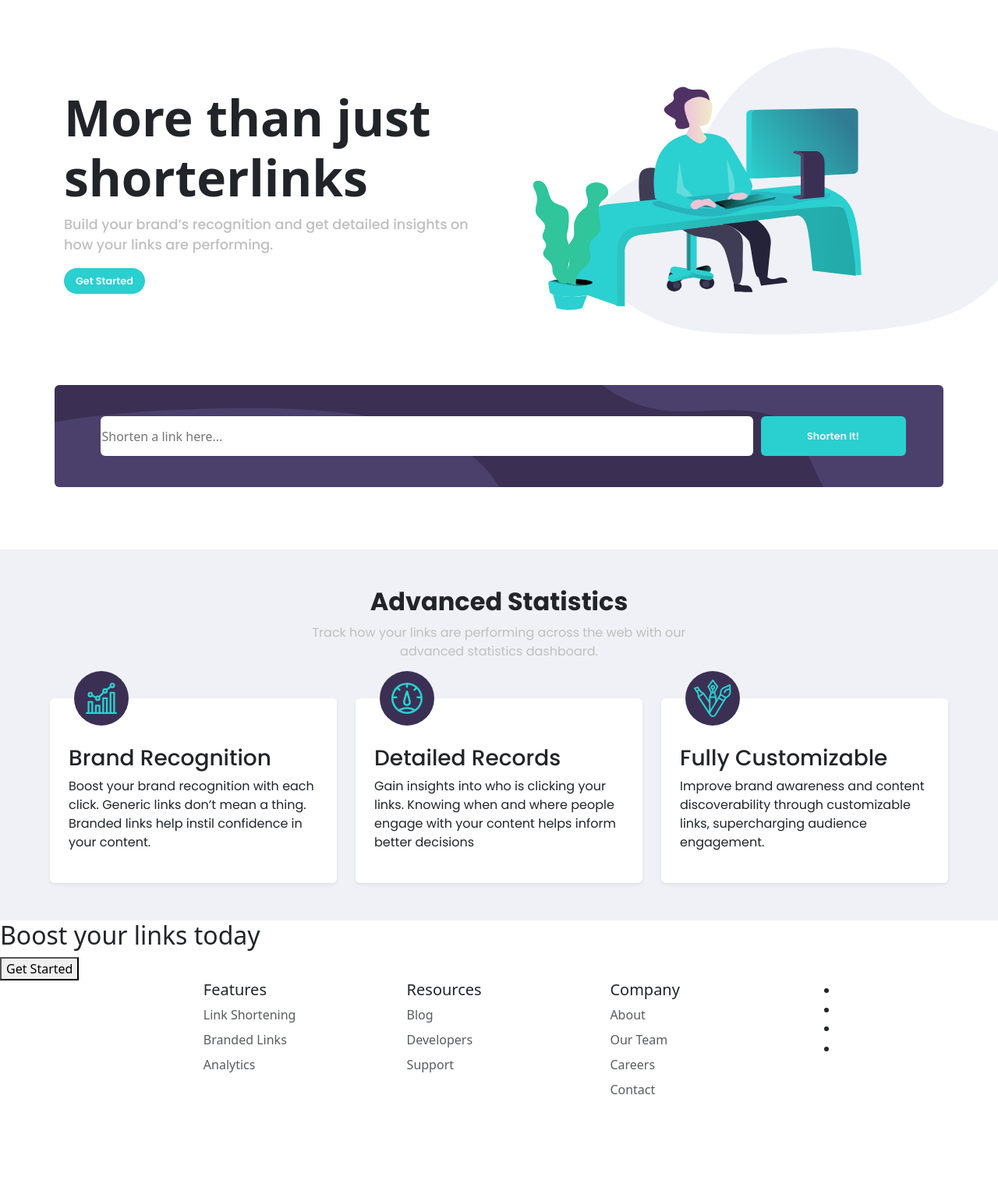
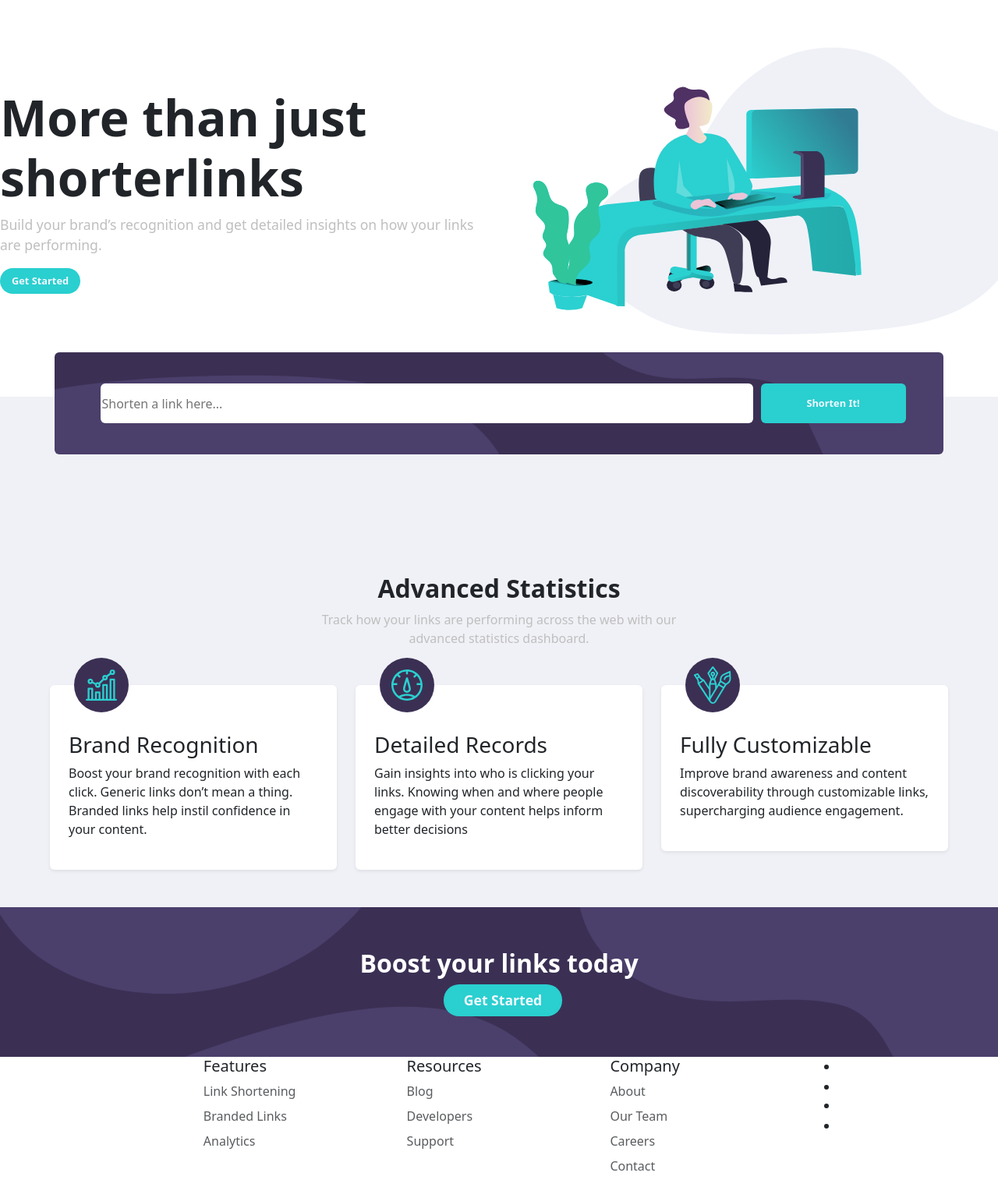
Before and after one commit to structbase/Shortly, a plain HTML site: page index.html in a window 1280 px wide. Shown: the part 69-1601 px from the top of the page at 78% size. Before the commit the page ends 1503 px from the top, so only its background shows below. Drawn offline with nearby package versions, Linux system fonts and the light colour scheme.

Commit message:
another section done

```diff
--- a/index.html
+++ b/index.html
@@ -48,9 +48,9 @@
             </div>
         </header>
 
-        <section class="container section-2 mb-5">
+        <section class="section-2 mb-5 col">
             <div class="row align-items-center">
-                <div class="col-md-6 order-md-1 order-2">
+                <div class="col-md-6 order-md-1 order-2 col-md-6">
                     <h1 class="display-3 fw-bold">
                         More than just shorterlinks
                     </h1>
@@ -70,6 +70,7 @@
             </div>
         </section>
 
+        <section class="py-5 features-section" style="margin-top: 5rem">
             <div
                 class="container section-3 d-flex justify-content-center align-items-center col rounded mb-5"
             >
@@ -83,7 +84,6 @@
                 </button>
             </div>
 
-        <section class="py-5 features-section" style="margin-top: 5rem">
             <div class="section-4 text-center mb-5">
                 <h2 class="fw-bold">Advanced Statistics</h2>
                 <p
@@ -149,9 +149,9 @@
                 </div>
             </div>
         </section>
-        <div class="section-6">
+        <div class="section-6 text-center align-items-center ">
             <h2>Boost your links today</h2>
-            <button>Get Started</button>
+            <button class="custom-button">Get Started</button>
         </div>
         <div class="d w-100 section-7">
             <footer class="row row-cols-1 row-cols-sm-2 row-cols-md-5">
--- a/style.css
+++ b/style.css
@@ -10,6 +10,10 @@
 .custome-font-color-Gray-950 {
     color: hsl(260, 8%, 14%);
 } */
+
+html {
+    font-family: "Poppins", sans-serif;
+}
 
 header {
     margin-top: 2rem;
@@ -31,7 +35,6 @@ header li {
 }
 
 .custom-button {
-    font-family: "Poppins", sans-serif;
     font-weight: 600;
     font-size: 0.8rem;
     color: aliceblue;
@@ -47,13 +50,11 @@ header li {
 }
 
 .secondary-button {
-    font-family: "Poppins", sans-serif;
     font-weight: bold;
 }
 
 .list-item {
     list-style-type: none;
-    font-family: "Poppins", sans-serif;
     font-weight: 600;
     font-size: 0.8rem;
     color: hsl(0, 0%, 75%);
@@ -74,21 +75,20 @@ header li {
 }
 
 .here-paragraph {
-    font-family: "Poppins", sans-serif;
     font-size: 1.1rem;
     font-weight: 500;
     color: hsl(0, 0%, 75%) !important;
 }
 
 .section-3 {
-    margin-top: 4.07rem;
     background-image: url("./images/bg-shorten-desktop.svg");
     background-repeat: no-repeat;
     background-size: cover;
     height: 8.2rem;
     background-color: hsl(257, 27%, 26%);
 
-
+    transform: translateY(-80%);
+    margin-bottom: -4rem;
 }
 
 .section-3 > input {
@@ -97,9 +97,6 @@ header li {
     margin-left: 10px;
 }
 
-.section-4 {
-    font-family: "Poppins", sans-serif;
-}
 .section-4 > h2 {
     font-weight: 650;
 }
@@ -112,17 +109,7 @@ header li {
 .features-section {
     background-color: #f0f1f6;
     padding: 4rem;
-    font-family: "Poppins", sans-serif;
 }
-
-/* .card-1 {
-}
-.card-2 {
-    padding-top: 2rem;
-}
-.card-3 {
-    padding-top: 4rem;
-} */
 
 .card {
     position: relative;
@@ -143,3 +130,25 @@ header li {
     left: 18%;
     transform: translateX(-50%);
 }
+
+.section-6 {
+    background-image: url("./images/bg-boost-desktop.svg");
+    background-repeat: no-repeat;
+    background-size: cover;
+    height: 12rem;
+    background-color: hsl(257, 27%, 26%);
+
+    display: flex;
+    flex-direction: column;
+    justify-content: center;
+}
+.section-6 > h2 {
+    font-weight: bold;
+    color: white;
+}
+
+.section-6 > button{
+    font-size: 1.1rem;
+    padding-left:1.6rem ;
+    padding-right:1.6rem ;
+}
```
Lines whose indentation alone changed are shown as unchanged.
